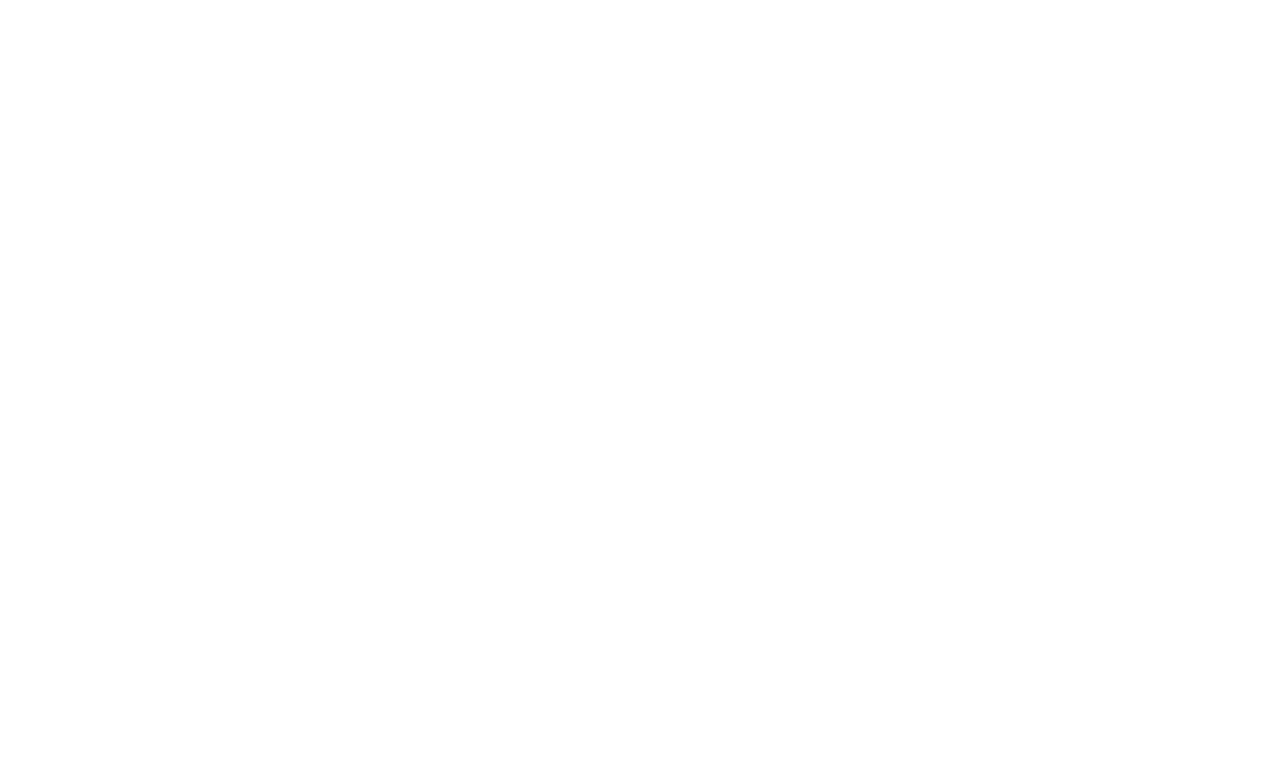
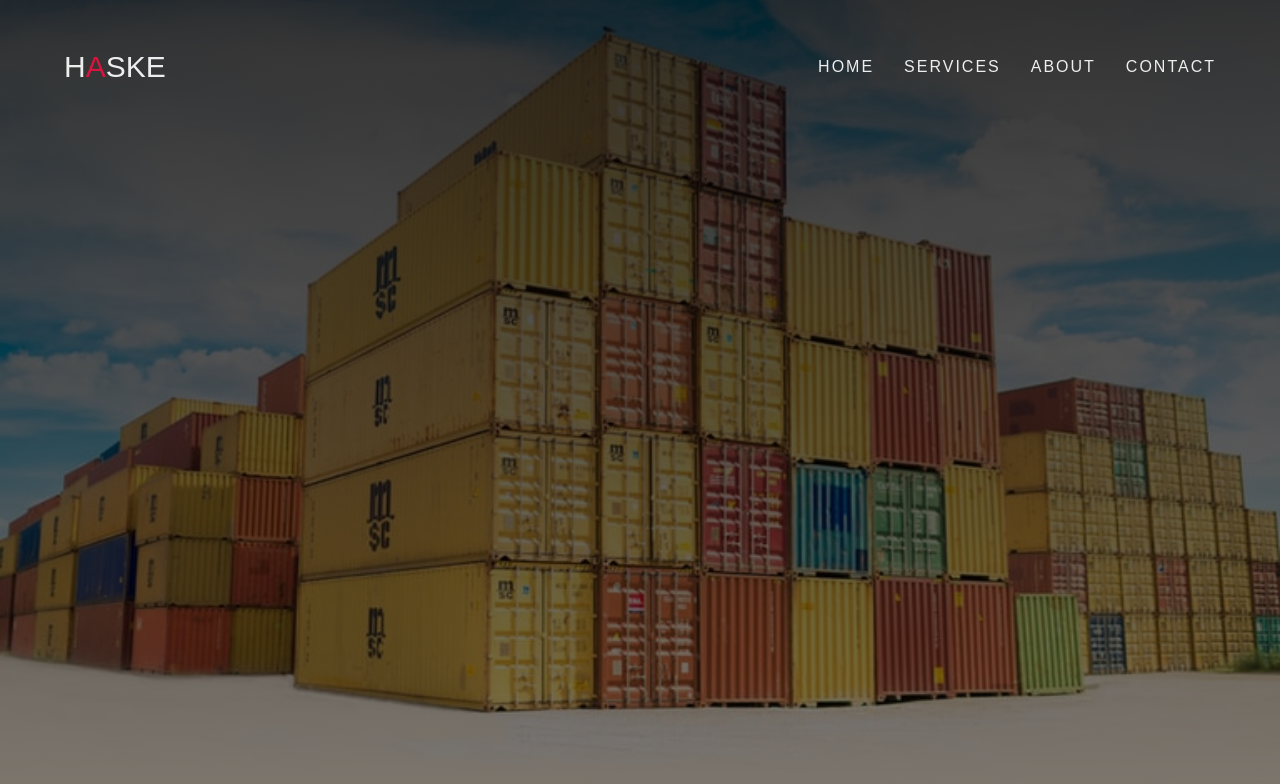
Before and after one commit to ryusufu/haske_combine, a plain HTML site: page index.html in a window 1280 px wide. Drawn offline with Linux system fonts and the light colour scheme.

Commit message:
Completed both html and css for the navigation

```diff
--- a/index.html
+++ b/index.html
@@ -7,6 +7,18 @@
     <link rel="stylesheet" href="style.css">
 </head>
 <body>
-
+    <header>
+        <div class="container">
+            <nav>
+                <h1 class="logo"><a href="index.html">H<span>a</span>ske</a></h1>
+                <ul>
+                    <li><a href="#">Home</a></li>
+                    <li><a href="#">Services</a></li>
+                    <li><a href="#">About</a></li>
+                    <li><a href="#">Contact</a></li>
+                </ul>
+            </nav>
+        </div>
+    </header>
 </body>
 </html>
--- a/style.css
+++ b/style.css
@@ -0,0 +1,64 @@
+*{
+    margin: 0;
+    padding: 0;
+    box-sizing: border-box;
+}
+
+html {
+    font-size: 10px;
+    font-family: "Roboto Cn", sans-serif;
+}
+
+a {
+    text-decoration: none;
+    color: #eee;
+}
+
+header {
+    width: 100%;
+    height: 100vh;
+    background: linear-gradient(to bottom, rgba(0,0,0,0.8), rgba(0,0,0,0.5)), url("photo1.jpeg") center center/cover no-repeat;
+}
+
+.container {
+    max-width: 120rem;
+    width: 90%;
+    margin: 0 auto;
+}
+
+nav {
+    padding-top: 5rem;
+    display: flex;
+    justify-content: space-between;
+    align-items: center;
+    text-transform: uppercase;
+    font-size: 1.6rem;
+}
+
+.logo {
+    font-size: 3rem;
+    font-weight: 300;
+}
+
+.logo span {
+    color: crimson;
+}
+
+ul {
+    display: flex;
+}
+
+nav ul li {
+    list-style: none;
+}
+
+nav ul li a {
+    padding: 1rem 0; /* top and botton*/
+    margin: 0 3rem;
+    position: relative;
+    letter-spacing: 2px;
+}
+
+nav ul li a:last-child{
+    margin-right: 0;
+}
```
